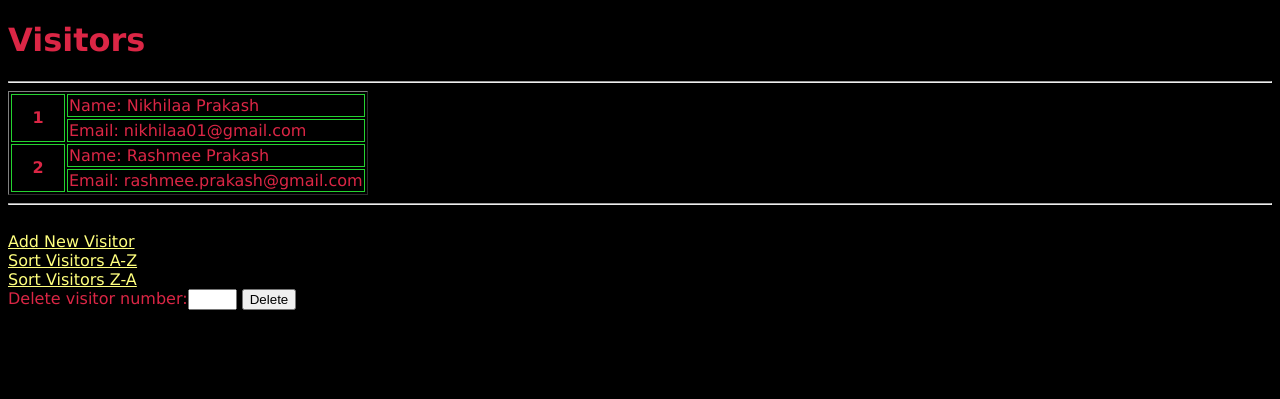
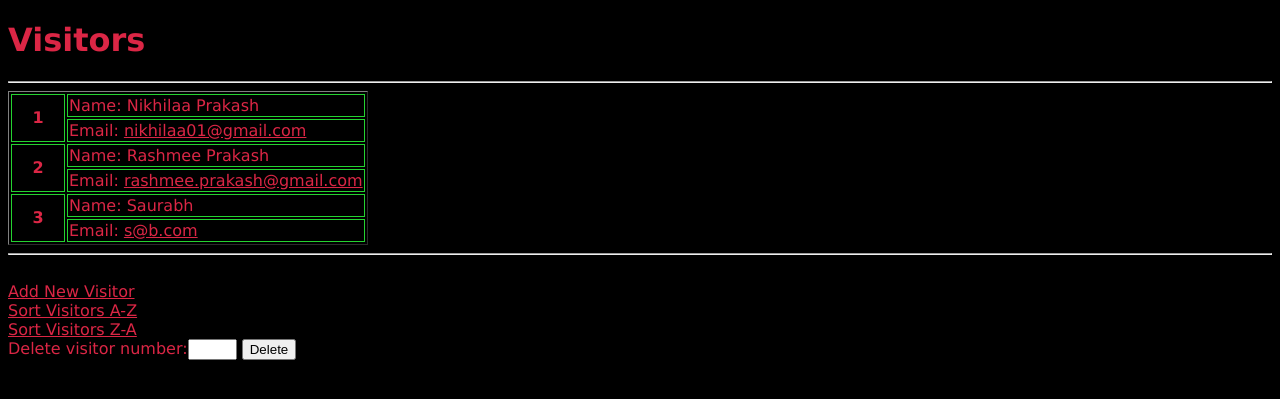
Before and after one commit to rashmee/myPortfolio, a PHP site: page /projects/php/la9/a2z.php in a window 1280 px wide. Shown: the top 399 px of the page. Run offline with PHP 8.4, Linux system fonts and the light colour scheme.

Commit message:
more php changes

```diff
--- a/projects/php/la9/a2z.php
+++ b/projects/php/la9/a2z.php
@@ -7,6 +7,14 @@
 
 <head>
 <title> Guest Book  </title>
+
+<style>
+a {
+	    color: #DB2645;
+}
+</style>
+
+
 </head>
 
 <body>
@@ -44,7 +52,7 @@ for ($i=0; $i<count($dataFound); $i++)
   echo "<tr> <th width='50' rowspan='2'>$index </th>";
 
   echo "<td>Name: " .$currentContact[0]."</td></tr>";
-  echo "<tr><td>Email: " .$currentContact[1]."</td></tr>";
+  echo "<tr><td>Email: <a href='mailto:".$currentContact[1]."?Subject=Hello%20again'  target='_top'> " .$currentContact[1]."</a></td></tr>";
 
 
 }
--- a/projects/php/la9/list.txt
+++ b/projects/php/la9/list.txt
@@ -1,2 +1,3 @@
 Rashmee Prakash:rashmee.prakash@gmail.com
 Nikhilaa Prakash:nikhilaa01@gmail.com
+Saurabh:s@b.com
```
Also changed, not shown: projects/php/la9/guestBook.php (+8 -1 lines), projects/php/la9/z2a.php (+9 -1 lines).
